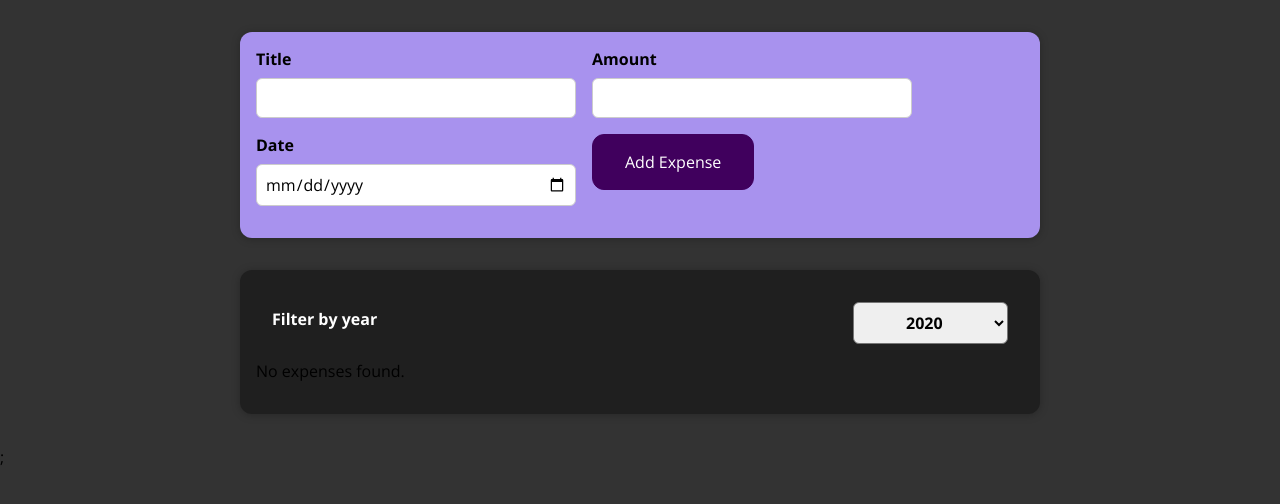
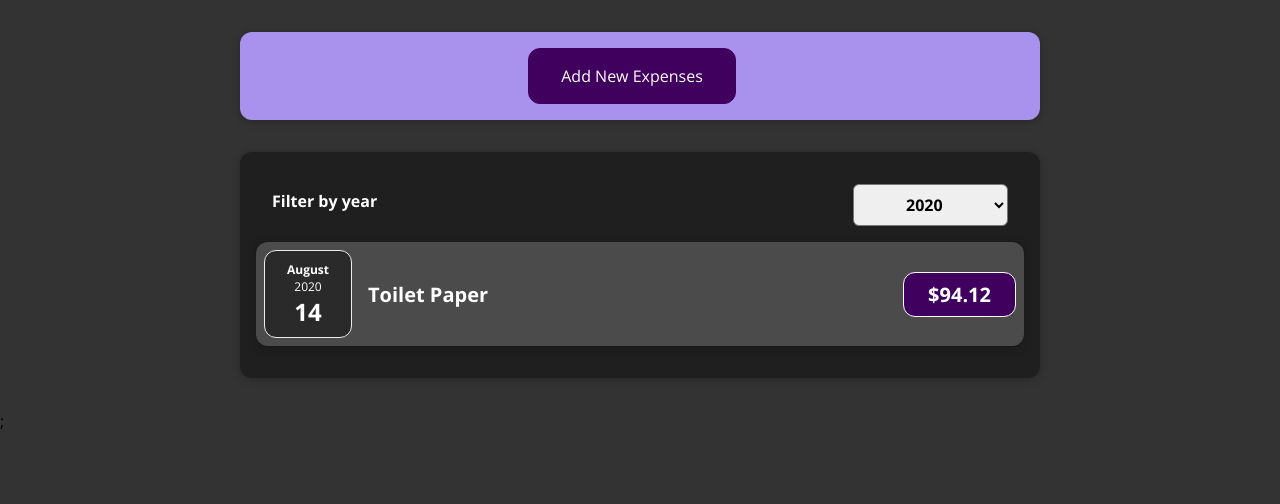
Before and after one commit to devnomi1/expense-tracker, a React (Create React App) app: page / in a window 1280 px wide. Shown: the top 504 px of the page. Built offline with nearby package versions, Linux system fonts and the light colour scheme.

Commit message:
Rendering a ExpenseForm Component on Button Click

```diff
--- a/src/components/Expenses/ExpenseItem.jsx
+++ b/src/components/Expenses/ExpenseItem.jsx
@@ -5,13 +5,15 @@ import "./ExpenseItem.css";
 // Stateless Components
 function ExpanseItem({ title, date, amount }) {
 	return (
+		<li>
 			<Card className="expense-item">
-			<ExpenseDate date={date}  />
+				<ExpenseDate date={date} />
 				<div className="expense-item__description">
 					<h2>{title}</h2>
 					<div className="expense-item__price">${amount}</div>
 				</div>
 			</Card>
+		</li>
 	);
 }
 export default ExpanseItem;
--- a/src/components/Expenses/Expenses.jsx
+++ b/src/components/Expenses/Expenses.jsx
@@ -1,13 +1,13 @@
 import React, { useState } from "react";
-import ExpanseItem from "./ExpenseItem";
+
 import "./Expenses.css";
 import Card from "../UI/Card";
 import ExpensesFilter from "./ExpensesFilter";
+import ExpensesList from "./ExpensesList";
 
 // Controll or statefull Component
 function Expenses({ items }) {
 	const [filteredYear, setFilteredyear] = useState("2020");
-
 
 	const filterChangeHandler = (selectedYear) => {
 		setFilteredyear(selectedYear);
@@ -17,26 +17,13 @@ function Expenses({ items }) {
 		(expense) => expense.date.getFullYear().toString() === filteredYear
 	);
 
-	// Conditional rendering for expenses
-	let expensesContent = <p>No expenses found.</p>;
-	if (filteredExpense > 0) {
-		expensesContent = filteredExpense.map((expense) => (
-			<ExpanseItem
-				key={expense.id}
-				title={expense.title}
-				date={expense.date}
-				amount={expense.amount}
-			/>
-		));
-	}
-
 	return (
 		<Card className="expenses">
 			<ExpensesFilter
 				selected={filteredYear}
 				onChangeFilter={filterChangeHandler}
 			/>
-			{expensesContent}
+			<ExpensesList items={filteredExpense} />
 		</Card>
 	);
 }
--- /dev/null
+++ b/src/components/Expenses/ExpensesList.css
@@ -0,0 +1,9 @@
+.expenses-list {
+  list-style: none;
+  padding: 0;
+}
+
+.expenses-list__fallback {
+  color: white;
+  text-align: center;
+}
--- /dev/null
+++ b/src/components/Expenses/ExpensesList.jsx
@@ -0,0 +1,22 @@
+import React from "react";
+import "./ExpensesList.css";
+import ExpanseItem from "./ExpenseItem";
+function ExpensesList(props) {
+    if (props.items.length === 0) {
+        return <h2 className="expenses-list__fallback">Found no expenses.</h2>
+	}
+	return (
+		<ul className="expenses-list">
+			{props.items.map((expense) => (
+				<ExpanseItem
+					key={expense.id}
+					title={expense.title}
+					date={expense.date}
+					amount={expense.amount}
+				/>
+			))}
+		</ul>
+	);
+}
+
+export default ExpensesList;
--- a/src/components/NewExpense/ExpenseForm.jsx
+++ b/src/components/NewExpense/ExpenseForm.jsx
@@ -45,6 +45,9 @@ function ExpenseForm(props) {
 		setEnteredAmount("");
 		setEnteredDate("");
 	};
+	const cancelExpenseFormHandle = () => {
+		props.onCancel()
+	}
 
 	return (
 		<form onSubmit={handlerSubmit}>
@@ -74,6 +77,7 @@ function ExpenseForm(props) {
 					/>
 				</div>
 				<div className="new-expense__actions">
+					<button onClick={cancelExpenseFormHandle}>Cancel</button>
 					<button type="submit">Add Expense</button>
 				</div>
 			</div>
--- a/src/components/NewExpense/NewExpense.jsx
+++ b/src/components/NewExpense/NewExpense.jsx
@@ -1,7 +1,8 @@
-import React from "react";
+import React, {useState} from "react";
 import ExpenseForm from "./ExpenseForm";
 import "./NewExpense.css";
 function NewExpense(props) {
+    const [showExpenseForm, setShowExpenseForm]=useState(false)
     const saveExpenseDataHandler = (enteredExpenseData) => {
         const expenseData = {
             ...enteredExpenseData,
@@ -10,9 +11,19 @@ function NewExpense(props) {
         console.log(expenseData);
         props.onAddExpense(expenseData)
     };
+    const handleShowExpenseForm = () => {
+        setShowExpenseForm(!showExpenseForm)
+    }
 	return (
 		<div className="new-expense">
-			<ExpenseForm onSaveExpenseData={saveExpenseDataHandler} />
+			{showExpenseForm ? (
+				<ExpenseForm
+					onCancel={handleShowExpenseForm}
+					onSaveExpenseData={saveExpenseDataHandler}
+				/>
+			) : (
+				<button onClick={handleShowExpenseForm}>Add New Expenses</button>
+			)}
 		</div>
 	);
 }
```
Lines whose indentation alone changed are shown as unchanged.
